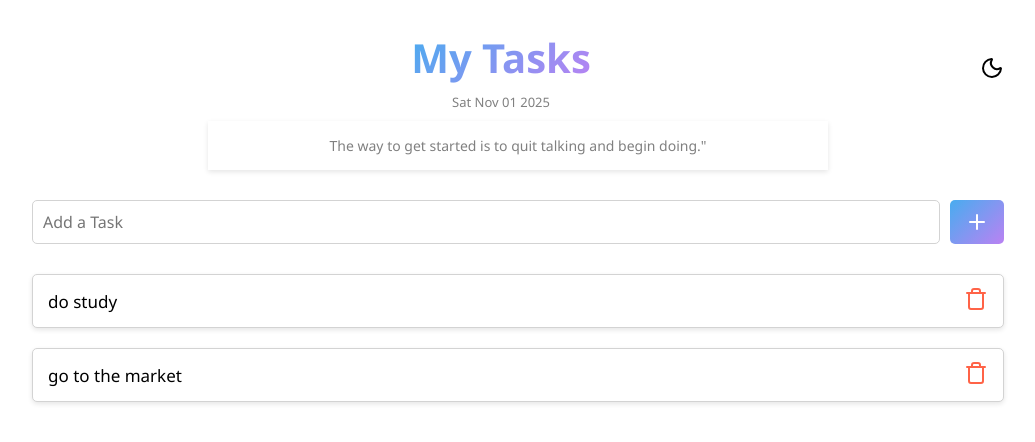
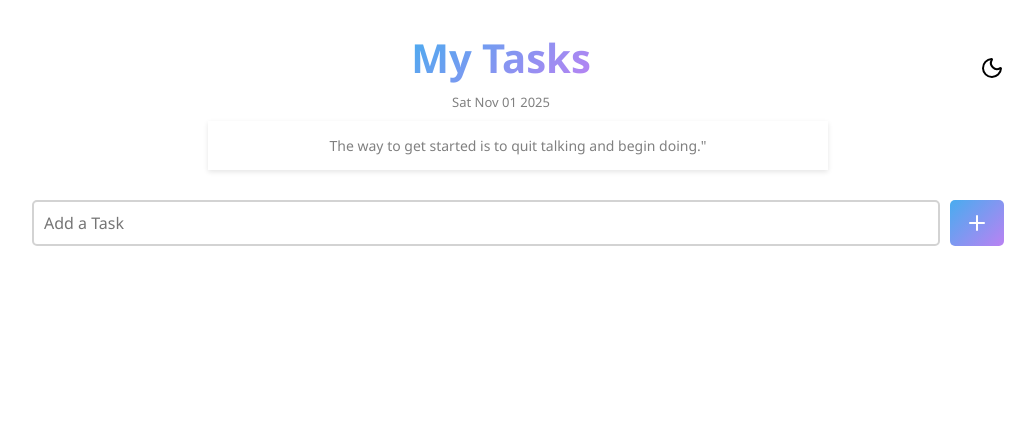
Before and after one commit to siddhikharde/to-do-app-using-react, a React (Vite) app: page / in a window 1280 px wide. Shown: the top 442 px of the page, without its empty margins (122-1157 px from the left). Built offline with nearby package versions, Linux system fonts and the light colour scheme.

Commit message:
local storage added

```diff
--- a/src/App.css
+++ b/src/App.css
@@ -43,13 +43,14 @@
     display: flex;
     flex-direction: column;
     align-items: center;
-    justify-content: center;
     padding: 10px;
     width: 80%;
+    height: 60vh;
+    overflow-y: auto;
+    border-radius: 5px;
     gap: 20px;
       margin: auto;
       margin-top: 10px;
-
 }
 .addTaskCon{
     width: 80%;
@@ -59,18 +60,22 @@
     padding: 10px;
     margin-top: 20px;
 }
+.addTaskCon:hover .task-input{
+    border-color: hsl(204, 84%, 61%);
+    box-shadow: 0 0 2px hsl(204, 84%, 61%);
+}
 .task-input{
     width: 100%;
     padding: 10px;
     font-size: 16px;
-    border: 1px solid lightgray;
+    border: 2px solid lightgray;
     border-radius: 5px;
     outline: none;
 
 }
 .task-input:focus{
     border-color: hsl(204, 84%, 61%);
-    box-shadow: 0 0 5px hsl(204, 84%, 61%);
+    box-shadow: 0 0 2px hsl(204, 84%, 61%);
 }
 .add-btn{
     padding: 10px 15px;
--- a/src/App.jsx
+++ b/src/App.jsx
@@ -1,31 +1,41 @@
-import React, { useState } from 'react'
+import React, { useEffect, useState } from 'react'
 import {Moon, Trash, Plus} from 'lucide-react'
 import "./App.css";
 import TaskCard from './TaskCard.jsx';
 import { toast } from 'react-hot-toast';
 
 function App() {
-  const [tasks, setTasks]=useState(["do study","go to the market"]);
+  const [tasks, setTasks]=useState([]);
   const [newTask , setNewTask]=useState("");
 const date=new Date().toDateString();
+const [storedTasks, setStoredTasks] = useState([]);
+
+useEffect(() => {
+  const tasks = JSON.parse(localStorage.getItem('tasks')) || [];
+  setTasks(tasks);
+}, []);
+
 const addTask=()=>{
   if(newTask.trim()==""){
-    toast.error('Task cannot be empty!');
+    toast.error('Enter a valid task!');
     return;
   }
   else{
  setTasks([newTask,...tasks ]);
   setNewTask("");
-   toast.success('Task added successfully!')
+   toast.success('Task added successfully!');
+   storedTasks.push(newTask);
+   setStoredTasks([...storedTasks]);
+   localStorage.setItem('tasks',JSON.stringify(storedTasks));
     }
-
-
 }
 const deleteTask=(taskToDelete)=>{
   const updatedTasks=tasks.filter((tasks)=>tasks!==taskToDelete);
   setTasks (updatedTasks);
-  toast.success('Task deleted successfully!')
+  toast.success('Task deleted successfully!');
+  localStorage.setItem('tasks',JSON.stringify(updatedTasks));
 }
+
 
   return (
     <div>
--- a/src/TaskCard.css
+++ b/src/TaskCard.css
@@ -11,7 +11,7 @@
      font-size: 16px;
 }
 .taskCard:hover{
-    box-shadow: 0 4px 10px rgba(0,0,0,0.2);
+   border: 2px solid hsl(204, 84%, 61%);
 }
 .task{
     font-size: 17px;
```
